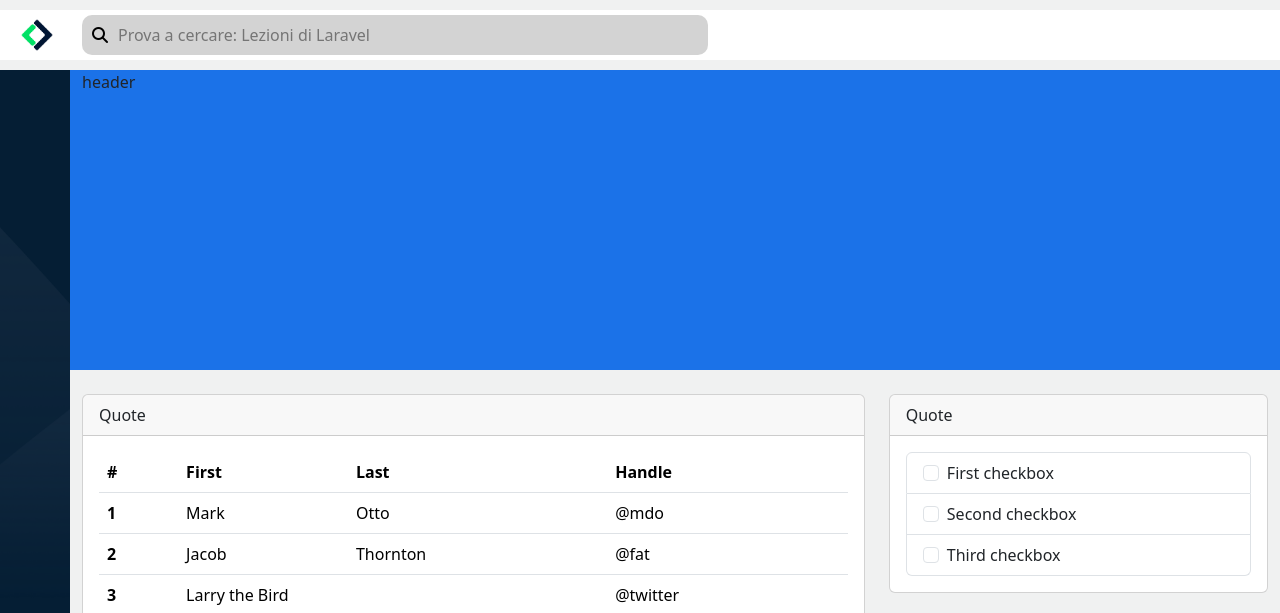
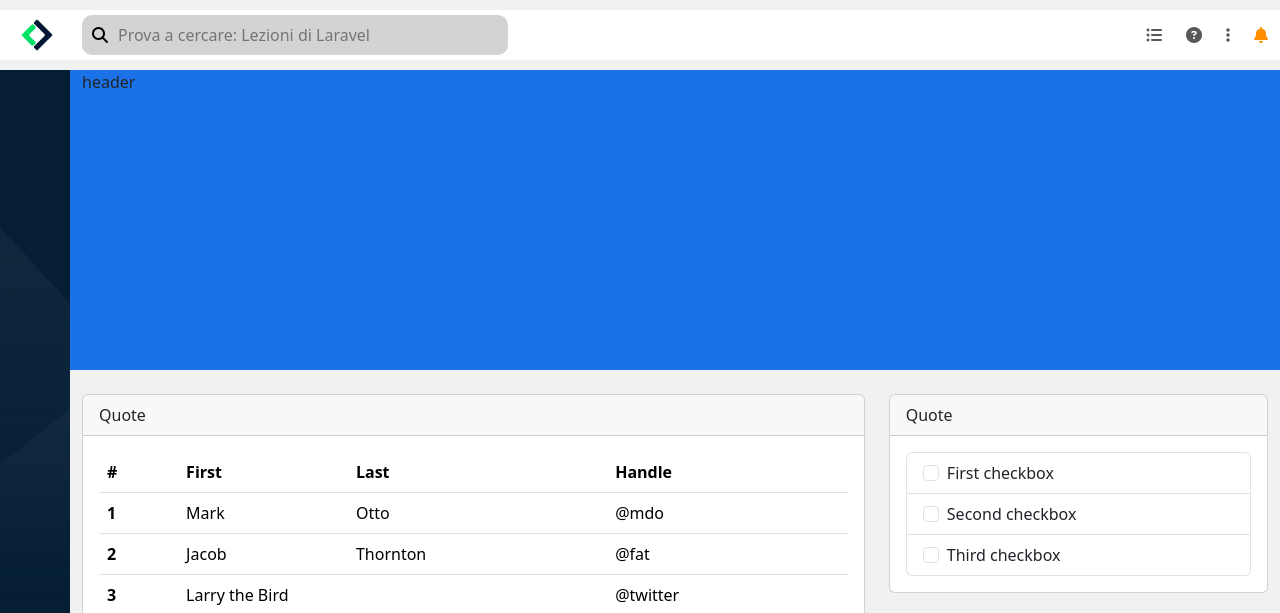
Before and after one commit to EricaMarzi/html-css-bootstrap-dashboard, a plain HTML site: page index.html in a window 1280 px wide. Shown: the top 613 px of the page. Drawn offline with nearby package versions, Linux system fonts and the light colour scheme.

Commit message:
header icons

```diff
--- a/index.html
+++ b/index.html
@@ -18,13 +18,31 @@
     <div class="wrapper">
 
         <header>
-            <div class="container-fluid d-flex align-items-center header-h">
+            <div class="container-fluid d-flex justify-content-between header-h">
+                <div class="header-left d-flex align-items-center">
                     <img class="logo-mobile" src="img/mobile-logo.png" alt="Boolean Logo">
                     <div class="search-container">
                         <form action="" class="d-flex">
                             <button type="submit"><i class="fa fa-search"></i></button>
                             <input type="text" placeholder="Prova a cercare: Lezioni di Laravel" name="search">
                         </form>
+                    </div>
+                </div>
+                <div class="header-right">
+                    <ul class="icons-header d-flex gap-4">
+                        <li class="d-none d-lg-inline">
+                            <a href="#"><i class="fa-solid fa-list-ul"></i></a>
+                        </li>
+                        <li class="d-none d-lg-inline">
+                            <a href="#"><i class="fa-solid fa-circle-question"></i></a>
+                        </li>
+                        <li class="d-none d-lg-inline">
+                            <a href="#"><i class="fa-solid fa-ellipsis-vertical"></i></a>
+                        </li>
+                        <li>
+                            <a href="#"><i class="fa-solid fa-bell"></i></a>
+                        </li>
+                    </ul>
                 </div>
             </div>
 
--- a/style.css
+++ b/style.css
@@ -5,8 +5,18 @@
     box-sizing: border-box;
 }
 
+/** General */
+
 body {
     background-color: #f0f1f1;
+}
+
+ul {
+    list-style-type: none;
+}
+
+a {
+    text-decoration: none;
 }
 
 /*******************TODO LAYOUT *************************/
@@ -85,11 +95,25 @@ button {
     background-color: lightgray;
     border-radius: 0 10px 10px 0;
     border: 0px;
-    width: 600px; /*! larghezza casuale da sistemare */
+    width: 400px; /*! la larghezza casuale è da sistemare */
 
     padding-left: 10px;
 }
 
+/** Icon*/
+
+.header-right {
+    line-height: 50px;
+    vertical-align: middle;
+}
+
+.icons-header a {
+    color: #5b5858;
+}
+
+.icons-header a .fa-bell {
+    color: #ff8f00;
+}
 
 /*? MAIN */
 
```
Lines whose indentation alone changed are shown as unchanged.
